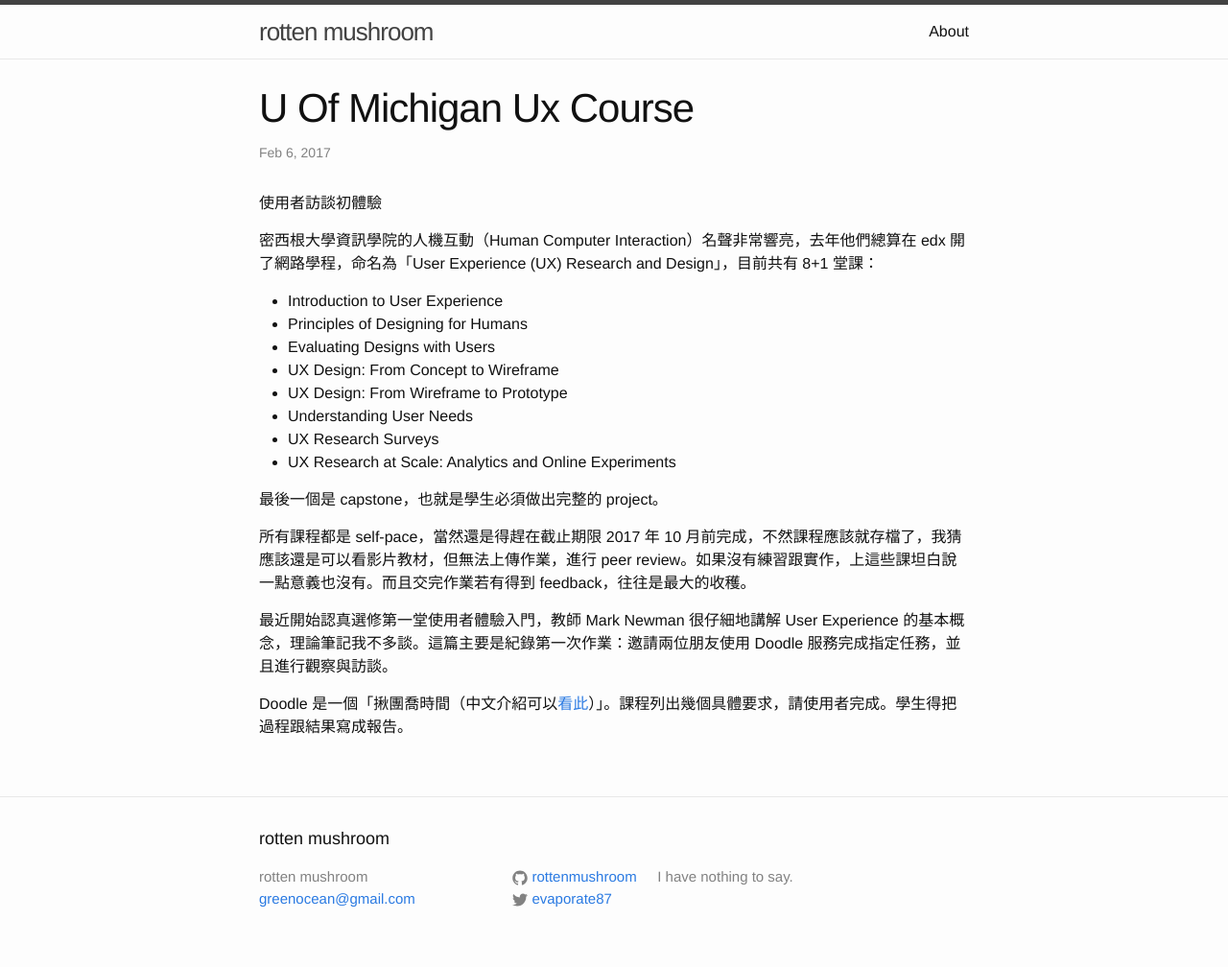
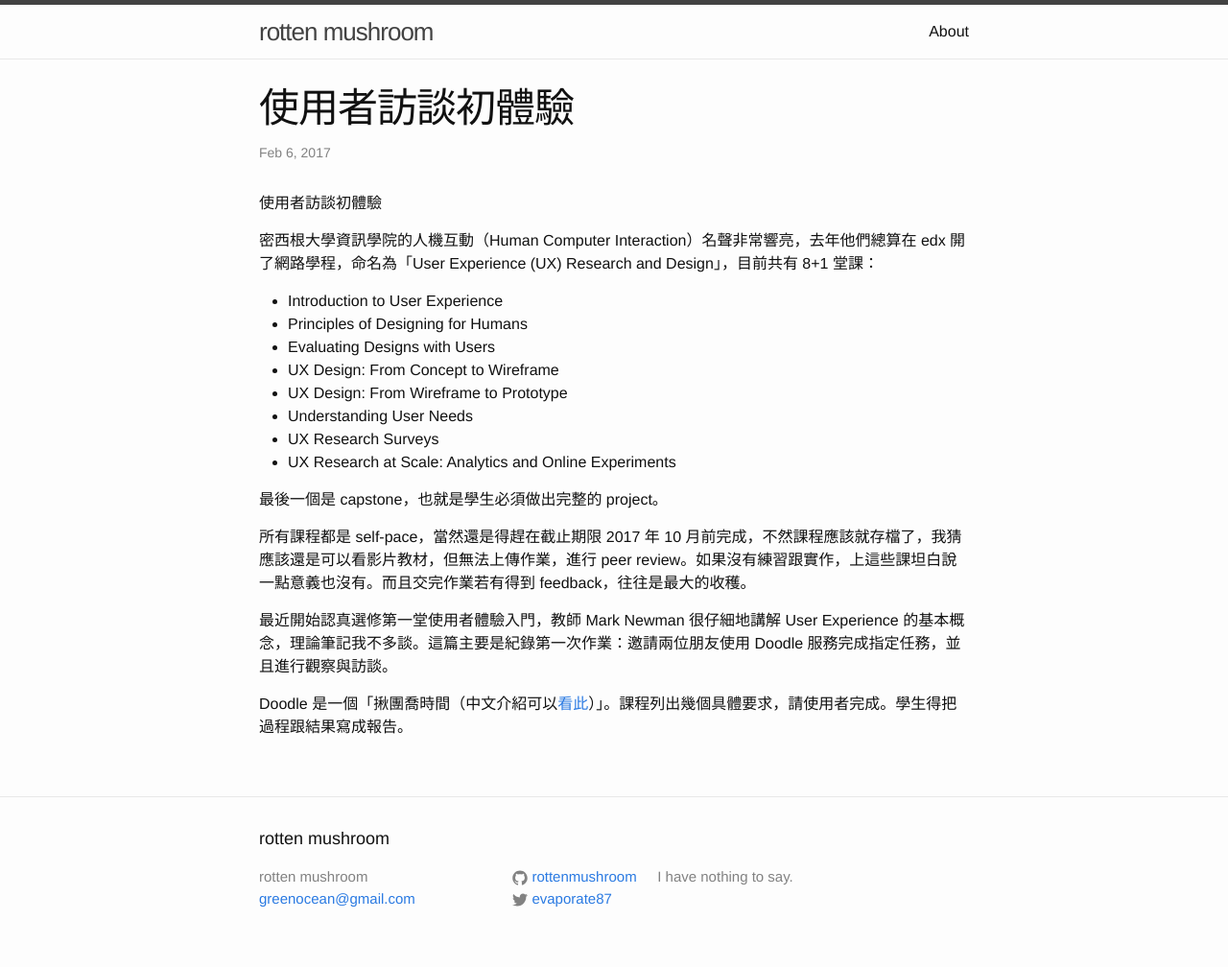
Before and after one commit to rottenmushroom/rotten-mushroom, a Jekyll site: the page built from _posts/2017-02-06-u-of-michigan-ux-course.markdown, in a window 1280 px wide. Shown: the whole page at 96% size. Built offline with Jekyll 4.4.1, drawn with Linux system fonts in a browser that asks for light colours; our own code applies the rules of GitHub Pages for plain Markdown files.

Commit message:
Blog post

```diff
--- a/_posts/2017-02-06-u-of-michigan-ux-course.markdown
+++ b/_posts/2017-02-06-u-of-michigan-ux-course.markdown
@@ -1,3 +1,10 @@
+---
+layout: post
+title:  "使用者訪談初體驗"
+date:   2017-02-06 16:40:00 +0800
+categories: course
+---
+
 使用者訪談初體驗
 
 密西根大學資訊學院的人機互動（Human Computer Interaction）名聲非常響亮，去年他們總算在 edx 開了網路學程，命名為「User Experience (UX) Research and Design」，目前共有 8+1 堂課：
```
